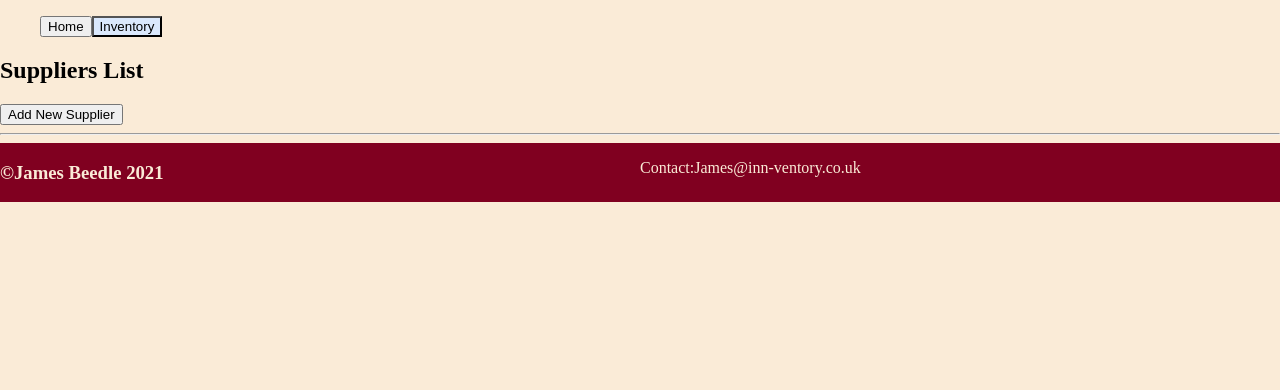
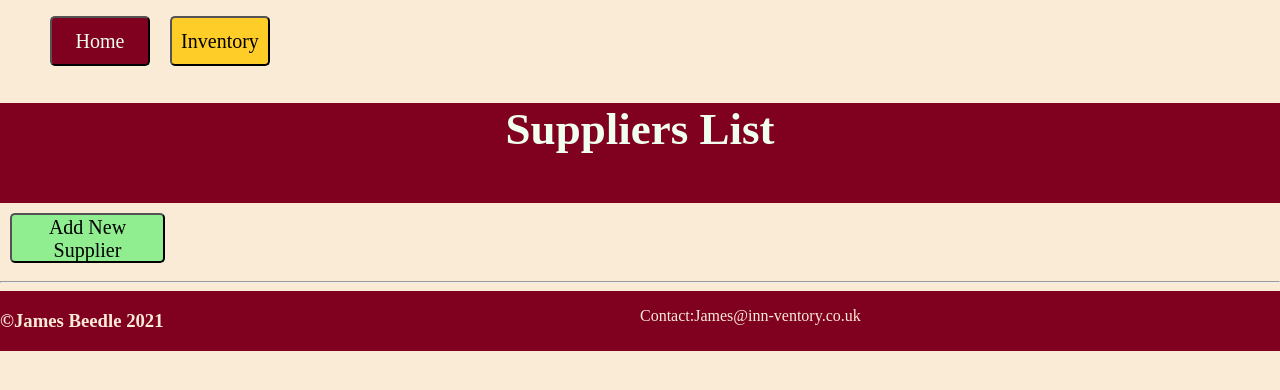
Before and after one commit to JamesSBeedle/Inn-Ventory-Alcohol-Inventory-Application, a Flask app: page /suppliers in a window 1280 px wide. Shown: the top 390 px of the page. Run offline with Flask 2, Linux system fonts and the light colour scheme; data that the repository does not hold is empty; some libraries are stand-ins or nearby versions.

Commit message:
added class information to elements in htm and created stylings

```diff
--- a/static/style.css
+++ b/static/style.css
@@ -93,3 +93,47 @@ body > footer{
     flex-direction:row;
     list-style:none;
 }
+
+.nav-button{
+    height:50px;
+    width:100px;
+    border-radius:5px;
+    font-family: 'Times New Roman', Times, serif;
+    font-size:20px;
+    margin:0px 10px;
+}
+
+.index-button{
+    background-color:#800020;
+    color:honeydew;
+}
+
+.add-new-button{
+    background-color:lightgreen;
+    border-radius:5px;
+    height: 50px;
+    width:155px;
+    font-family:'Times New Roman', Times, serif;
+    font-size: 20px;
+    margin:10px;
+}
+
+.view-button{
+    height:35px;
+    width:70px;
+    border-radius:3px;
+    font-family:'Times New Roman', Times, serif;
+    font-size:10px;
+    margin:5px;
+}
+
+.delete-button{
+    background-color:red;
+    border-radius:5px;
+    height: 50px;
+    width:155px;
+    font-family:'Times New Roman', Times, serif;
+    font-size: 20px;
+    margin:10px;
+
+}
--- a/templates/products/index.html
+++ b/templates/products/index.html
@@ -18,7 +18,7 @@
     </section>
 
     <section>
-        <a href="/products/new"><button>Add New Product</button></a>
+        <a href="/products/new"><button class="add-new-button">Add New Product</button></a>
     </section>
 
 </header>
@@ -48,7 +48,7 @@
 
             </section>
         </div>
-        <a href="/products/{{product.id}}"><button>View Product</button></a>
+        <a href="/products/{{product.id}}"><button class="view-button button-inv">View Product</button></a>
     </article>
     <hr>
 
--- a/templates/products/show.html
+++ b/templates/products/show.html
@@ -57,12 +57,12 @@
         </div>
         <hr>
         <section>
-        <a href="/products/{{product.id}}/edit"><button>Edit Product</button></a>
+        <a href="/products/{{product.id}}/edit"><button class="add-new-button">Edit Product</button></a>
         </section>
 
-        <section>
+        <section >
             <form action="/products/{{product.id}}/delete" method="POST">
-                <input type="submit" value="Remove Product From Inventory">
+                <input type="submit" value="Remove Product" class="delete-button" >
             </form>
         </section>
 
--- a/templates/suppliers/index.html
+++ b/templates/suppliers/index.html
@@ -8,17 +8,17 @@
                 <li> <a href="/"> <button class="nav-button index-button">Home</button> </a></li>
             </div>
             <div>
-                <li><a href="/products"><button class="nav-button button-supplier">Inventory</button></a></li>
+                <li><a href="/products"><button class="nav-button button-inv">Inventory</button></a></li>
             </div>
         </ul>
     </nav>
 
-    <section>
+    <section class="page-title">
         <h1>Suppliers List</h1>
     </section>
 
     <section>
-        <a href="/suppliers/new"><button>Add New Supplier</button></a>
+        <a href="/suppliers/new"><button class="add-new-button">Add New Supplier</button></a>
     </section>
 </header>
 <hr>
@@ -35,7 +35,7 @@
                 <h3>{{supplier.product}}</h3>
             </section>
         </div>
-        <a href="/suppliers/{{supplier.id}}"><button>View Supplier Info</button></a>
+        <a href="/suppliers/{{supplier.id}}"><button class="view-button button-supplier">View Supplier Info</button></a>
     </article>
     <hr>
 
--- a/templates/suppliers/show.html
+++ b/templates/suppliers/show.html
@@ -39,12 +39,12 @@
     </div>
     <hr>
     <section>
-        <a href="/suppliers/{{supplier.id}}/edit"><button>Edit Supplier</button></a>
+        <a href="/suppliers/{{supplier.id}}/edit"><button class="add-new-button">Edit Supplier</button></a>
     </section>
 
     <section>
         <form action="/suppliers/{{supplier.id}}/delete" method="POST">
-            <input type="submit" value="Remove Supplier">
+            <input type="submit" value="Remove Supplier" class="delete-button">
         </form>
     </section>
 </article>
```
